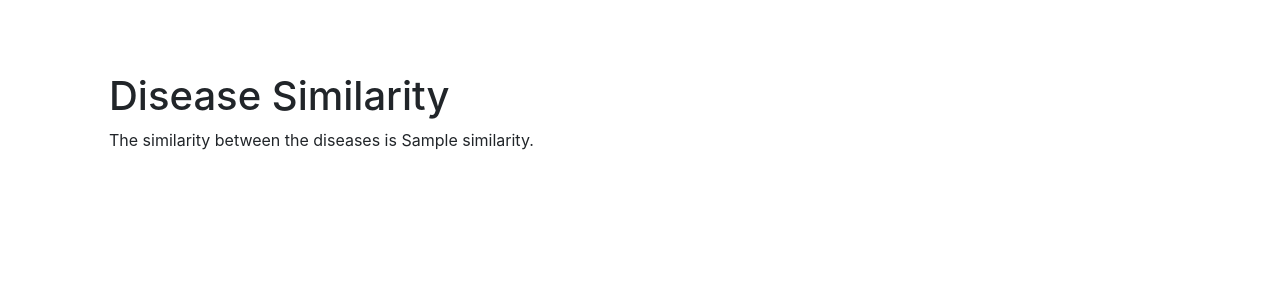
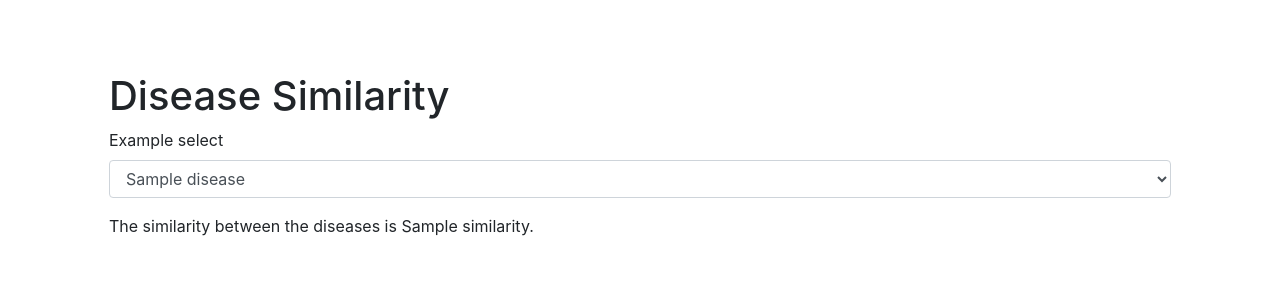
Before and after one commit to cappsbryan/tycho_mining, a Flask app: template templates/caleb.html in a window 1280 px wide. Shown: the part 56-356 px from the top of the page. Run offline with Flask 2, Linux system fonts and the light colour scheme; the template is opened without the code that fills it: most values are stand-ins (such as "Sample title", 1, 10 or a date in 2020); some libraries are stand-ins or nearby versions.

Commit message:
it works and I don't know why

```diff
--- a/app.py
+++ b/app.py
@@ -18,9 +18,9 @@ def bryan():
 
 @app.route('/caleb')
 def caleb():
-    # similarity = similarity_queries.compute_similarity('Dengue', 'Ornithosis')
+    similarity = similarity_queries.compute_similarity('Dengue', 'Ornithosis')
     condition_names = similarity_queries.condition_names()
-    return render_template('caleb.html', similarity='', conditions=condition_names)
+    return render_template('caleb.html', similarity=similarity, conditions=condition_names)
 
 
 if __name__ == '__main__':
--- a/templates/caleb.html
+++ b/templates/caleb.html
@@ -1,6 +1,14 @@
 {% extends "layout.html" %}
 {% block content %}
     <h1>Disease Similarity</h1>
+    <div class="form-group">
+        <label for="exampleFormControlSelect1">Example select</label>
+        <select class="form-control" id="exampleFormControlSelect1">
+            {% for disease in conditions %}
+                <option>{{ disease }}</option>
+            {% endfor %}
+        </select>
+    </div>
     <p>The similarity between the diseases is {{ similarity }}.</p>
 {% endblock %}
 
```
